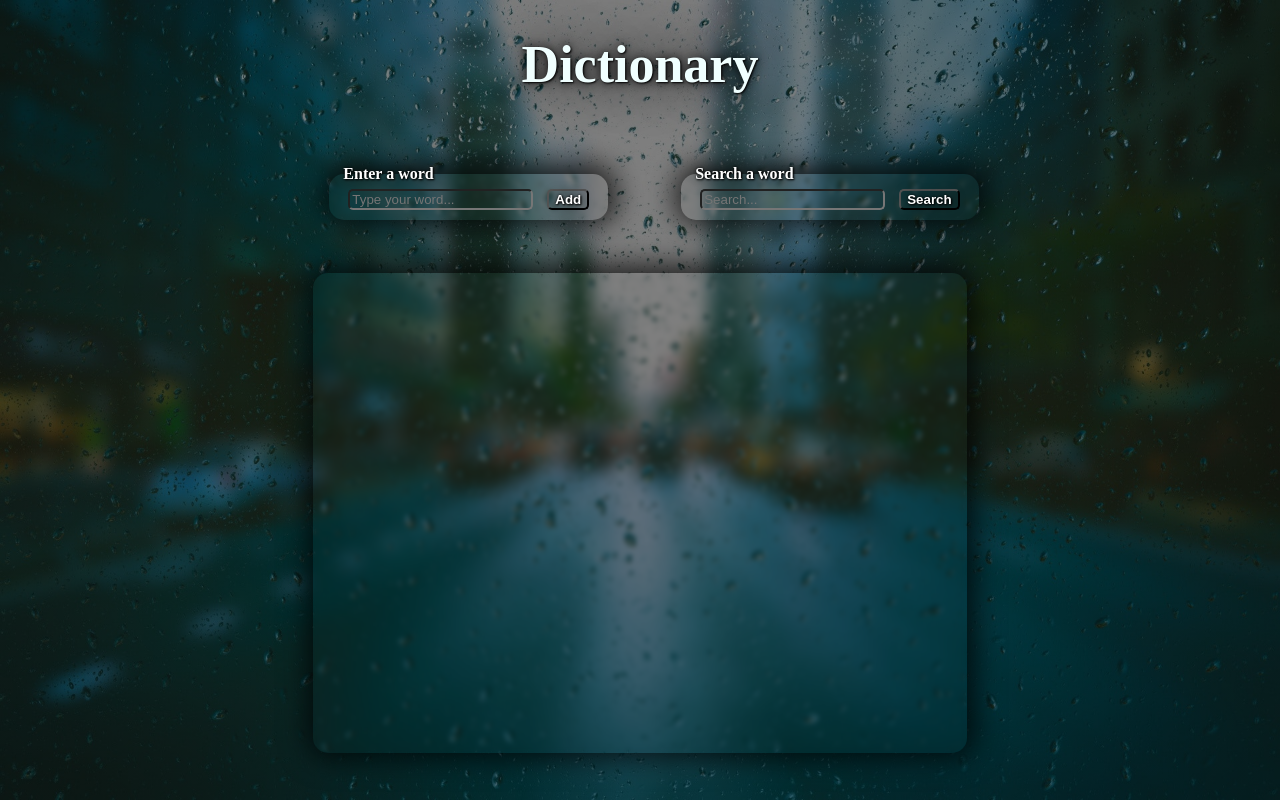
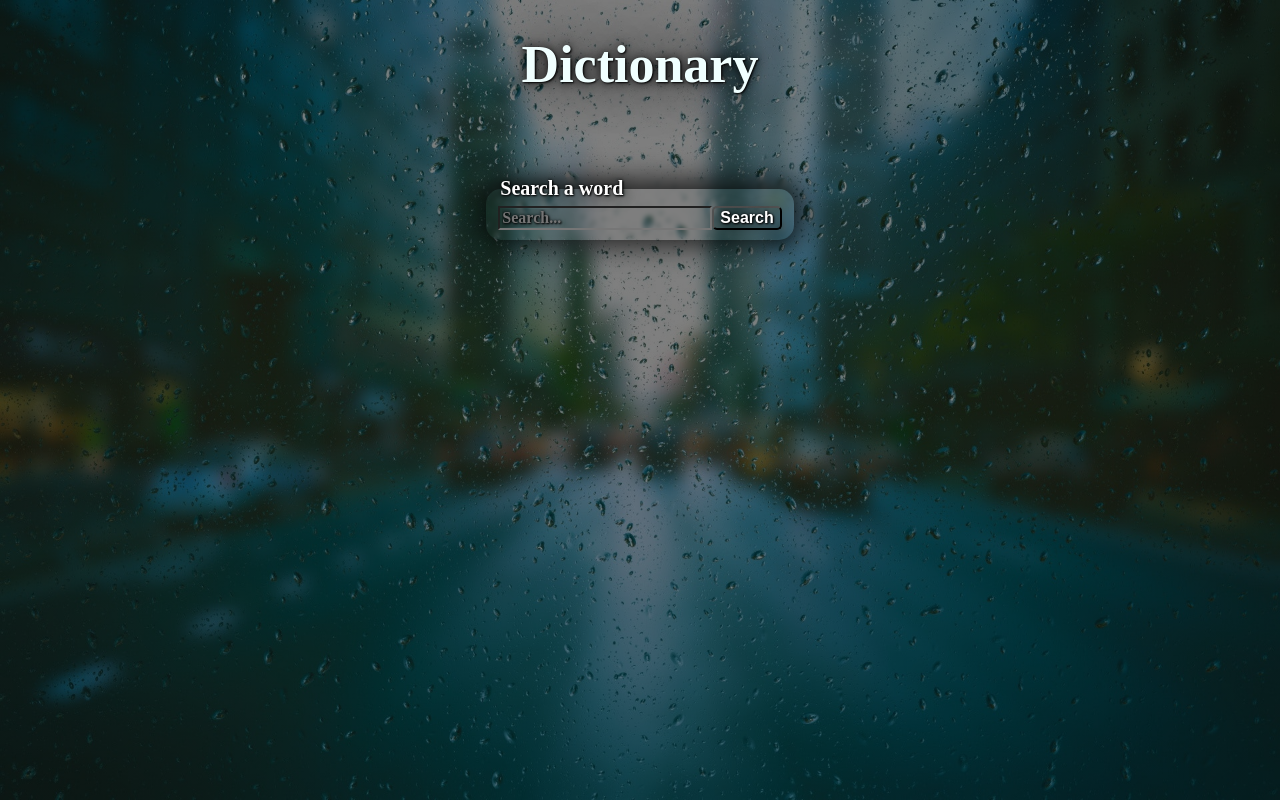
Before and after one commit to CrisGS/react-dictionary, a React (Create React App) app: page / in a window 1280 px wide. Built offline with nearby package versions, Linux system fonts and the light colour scheme.

Commit message:
version 1.0

```diff
--- a/src/App.css
+++ b/src/App.css
@@ -1,4 +1,14 @@
+body {
+  overflow: auto;
+  height: 100vh;
+  margin: 0;
+}
+
 .App {
+  display: flex;
+  flex-direction: column;
+  justify-content: center;
+  align-items: center;
   color: azure;
   font-family: cursive;
   background: linear-gradient(rgba(0, 0, 0, 0.5), rgba(0, 0, 0, 0.5)), url("bg.jpg");
@@ -6,6 +16,8 @@
   background-position: center;
   background-repeat: no-repeat;
   height: 100vh;
+  overflow: auto;
+  margin: 0;
 }
 
 .Panel-section {
@@ -28,7 +40,7 @@
 main {
   display: flex;
   flex-direction: column;
-  justify-content: center;
+  justify-content: flex-start;
   align-items: center;
   width: 80%;
   height: 80vh;
@@ -36,6 +48,7 @@ main {
 }
 
 button {
+  font-size: 16px;
   border-radius: 5px;
   font-weight: bold;
   background: transparent;
--- a/src/App.js
+++ b/src/App.js
@@ -1,10 +1,11 @@
+import React, { useState } from 'react';
 import './App.css';
-import Header from './components/Header.js';
-import InputWordSection from './components/InputWordSection.js';
-import SearchWordSection from './components/SearchWordSection.js';
-import WordsDisplaySection from './components/WordsDisplaySection.js';
+import Header from './components/Header.jsx';
+import SearchWordSection from './components/SearchWordSection.jsx';
 
 function App() {
+  const [setWordData] = useState(null);
+
   return (
     <div className="App">
       <header className="App-header">
@@ -12,10 +13,8 @@ function App() {
       </header>
       <main>
         <div className="Panel-section">
-          <InputWordSection />
-          <SearchWordSection />
+          <SearchWordSection setWordData={setWordData} />
         </div>
-        <WordsDisplaySection />
       </main>
     </div>
   );
--- a/src/assets/displaySection.css
+++ b/src/assets/displaySection.css
@@ -4,5 +4,5 @@
   justify-content: center;
   align-items: center;
   width: 80%;
-  height: 60%;
+  height: auto;
 }
--- a/src/assets/inputSection.css
+++ /dev/null
@@ -1,22 +0,0 @@
-.inputBox {
-    border-radius: 5px;
-    background: transparent;
-    color: azure;
-}
-
-.Input-field {
-    display: flex;
-    flex-direction: row;
-    justify-content: space-around;
-    align-items: center;
-    width: 100%;
-    border-radius: 15px;
-    font-weight: bold;
-    background: transparent;
-    color: #fff;
-    text-shadow: 1px 1px 2px #000, 0 0 1em #000, 0 0 0.2em #000;
-    box-shadow: 1.5px -1.5px 28px 7px rgba(0, 0, 0, 0.75);
-    backdrop-filter: blur( 2.5px );
-    -webkit-backdrop-filter: blur( 2.5px );
-    border: none;
-}
--- a/src/assets/searchSection.css
+++ b/src/assets/searchSection.css
@@ -1,9 +1,18 @@
+.Search-section {
+    display: flex;
+    flex-direction: column;
+    justify-content: center;
+    align-items: center;
+    width: 100%;
+    height: auto;
+}
+
 .search-field {
     display: flex;
     flex-direction: row;
     justify-content: space-around;
     align-items: center;
-    width: 100%;
+    width: 30%;
     border-radius: 15px;
     font-weight: bold;
     background: transparent;
@@ -14,3 +23,17 @@
     -webkit-backdrop-filter: blur( 2.5px );
     border: none;
 }
+
+.search-field > legend {
+    font-size: 20px;
+}
+
+.searchInput {
+    background: transparent;
+    color: #fff;
+    text-shadow: 1px 1px 2px #000, 0 0 1em #000, 0 0 0.2em #000;
+    font-size: 16px;
+    font-weight: bold;
+    font-family: cursive;
+    margin: auto;
+}
--- a/src/components/InputWordSection.js
+++ /dev/null
@@ -1,16 +0,0 @@
-import React from 'react';
-import '../assets/inputSection.css';
-
-function InputWordSection() {
-    return (
-        <section className="Input-section">
-            <fieldset className="Input-field">
-                <legend><strong>Enter a word</strong></legend>
-                <input className="inputBox" type="text" placeholder="Type your word..." />
-                <button>Add</button>
-            </fieldset>
-        </section>
-    );
-}
-
-export default InputWordSection;
--- a/src/components/SearchWordSection.js
+++ /dev/null
@@ -1,16 +0,0 @@
-import React from 'react';
-import '../assets/searchSection.css';
-
-function SearchWordSection() {
-    return (
-        <section className="Search-section">
-            <fieldset className="search-field">
-                <legend><strong>Search a word</strong></legend>
-                <input className="inputBox" type="text" id="searchedWord" placeholder="Search..." />
-                <button >Search</button>
-            </fieldset>
-        </section>
-    );
-}
-
-export default SearchWordSection;
--- /dev/null
+++ b/src/components/SearchWordSection.jsx
@@ -0,0 +1,57 @@
+import React, { useState } from 'react';
+import WordsDisplaySection from './WordsDisplaySection';
+import '../assets/searchSection.css';
+
+function SearchWordSection() {
+    const [searchedWord, setSearchedWord] = useState('');
+    const [searchResult, setSearchResult] = useState(null); // New state for search result
+
+    async function searchWord(searchedWord) {
+        const url = `https://api.dictionaryapi.dev/api/v2/entries/en/${searchedWord}`;
+        try {
+            const response = await fetch(url);
+            const word = await response.json();
+            return word[0];
+        } catch (error) {
+            console.error(error);
+            throw error;
+        }
+    }
+
+    const handleSearch = async () => {
+        try {
+            const response = await searchWord(searchedWord);
+            if (response) {
+                setSearchResult(response);
+            } else {
+                // Cuvântul nu a fost găsit, puteți trata acest caz aici
+                setSearchResult(null); // Clear previous search result on failure
+            }
+        } catch (error) {
+            // Tratați erorile aici
+            console.error("Error:", error);
+        }
+    };
+
+    return (
+        <section className="Search-section">
+            <fieldset className="search-field">
+                <legend><strong>Search a word</strong></legend>
+                <input
+                    className="searchInput"
+                    type="text"
+                    id="searchedWord"
+                    placeholder="Search..."
+                    value={searchedWord}
+                    onChange={(e) => setSearchedWord(e.target.value)}
+                />
+                <button onClick={handleSearch}>Search</button>
+            </fieldset>
+
+            {/* Render WordsDisplaySection conditionally based on searchResult */}
+            {searchResult && <WordsDisplaySection searchResult={searchResult} />}
+        </section>
+    );
+}
+
+export default SearchWordSection;
--- a/src/components/WordsDisplaySection.js
+++ /dev/null
@@ -1,13 +0,0 @@
-import React from 'react';
-import '../assets/displaySection.css';
-import '../assets/wordsList.css';
-
-function WordsDisplaySection() {
-    return (
-        <section className="Display-section">
-            <ul className="Words-list"></ul>
-        </section>
-    );
-}
-
-export default WordsDisplaySection;
--- /dev/null
+++ b/src/components/WordsDisplaySection.jsx
@@ -0,0 +1,31 @@
+import React from 'react';
+import '../assets/displaySection.css';
+import '../assets/wordsList.css';
+
+function WordsDisplaySection({ searchResult }) {
+    console.log(searchResult);
+    return (
+        <section className="Display-section">
+            <ul className="Words-list">
+                {searchResult && (
+                    <li>
+                        <h2>Word: {searchResult.word}</h2>
+                        {searchResult.meanings.map((meaning, index) => (
+                            <div key={index}>
+                                <h3>Part of Speech: {meaning.partOfSpeech}</h3>
+                                {meaning.definitions.map((definition, index) => (
+                                    <div key={index}>
+                                        <p>Definition: {definition.definition}</p>
+                                        {definition.example && <p>Example: {definition.example}</p>}
+                                    </div>
+                                ))}
+                            </div>
+                        ))}
+                    </li>
+                )}
+            </ul>
+        </section>
+    );
+}
+
+export default WordsDisplaySection;
```
Also changed, not shown: src/hooks/wordsApi.js (deleted, +0 -15 lines), src/components/Header.jsx (renamed from src/components/Header.js), 1 other file (tests, documents, lock files or other folders).
